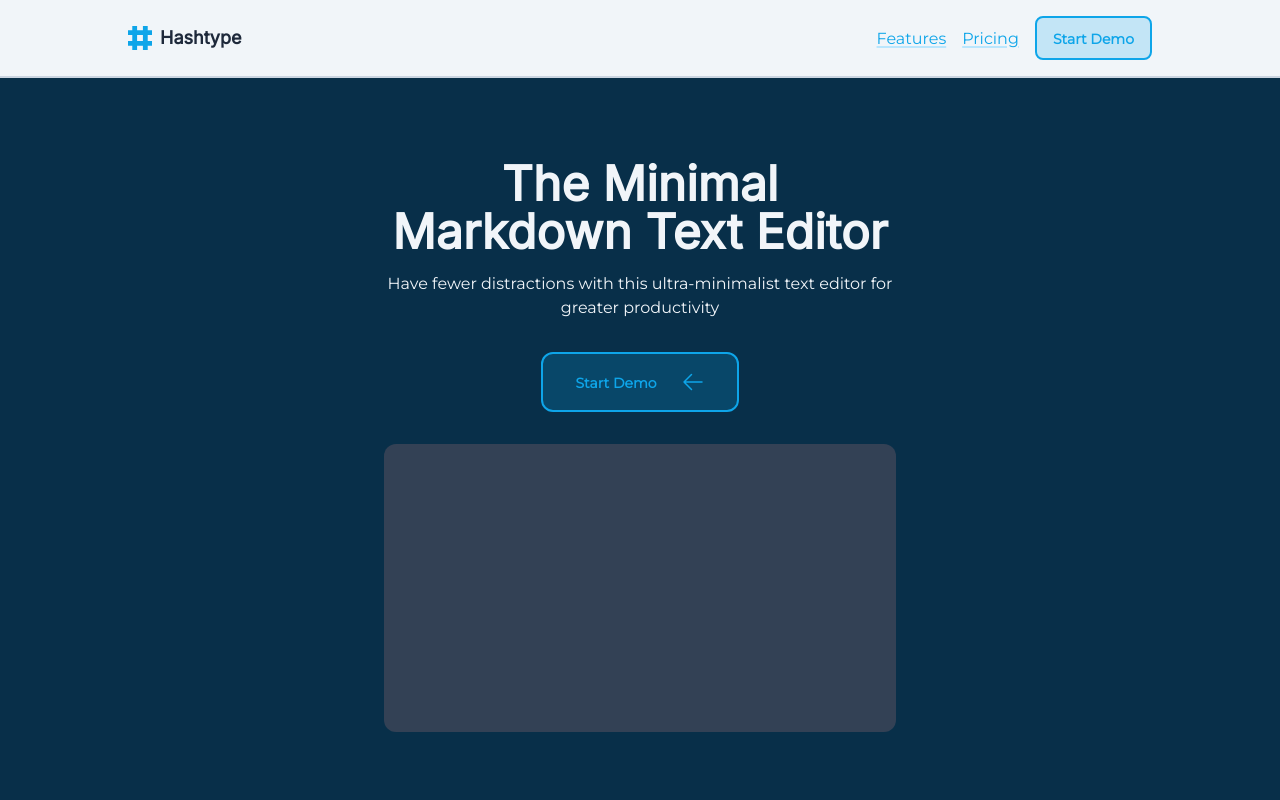
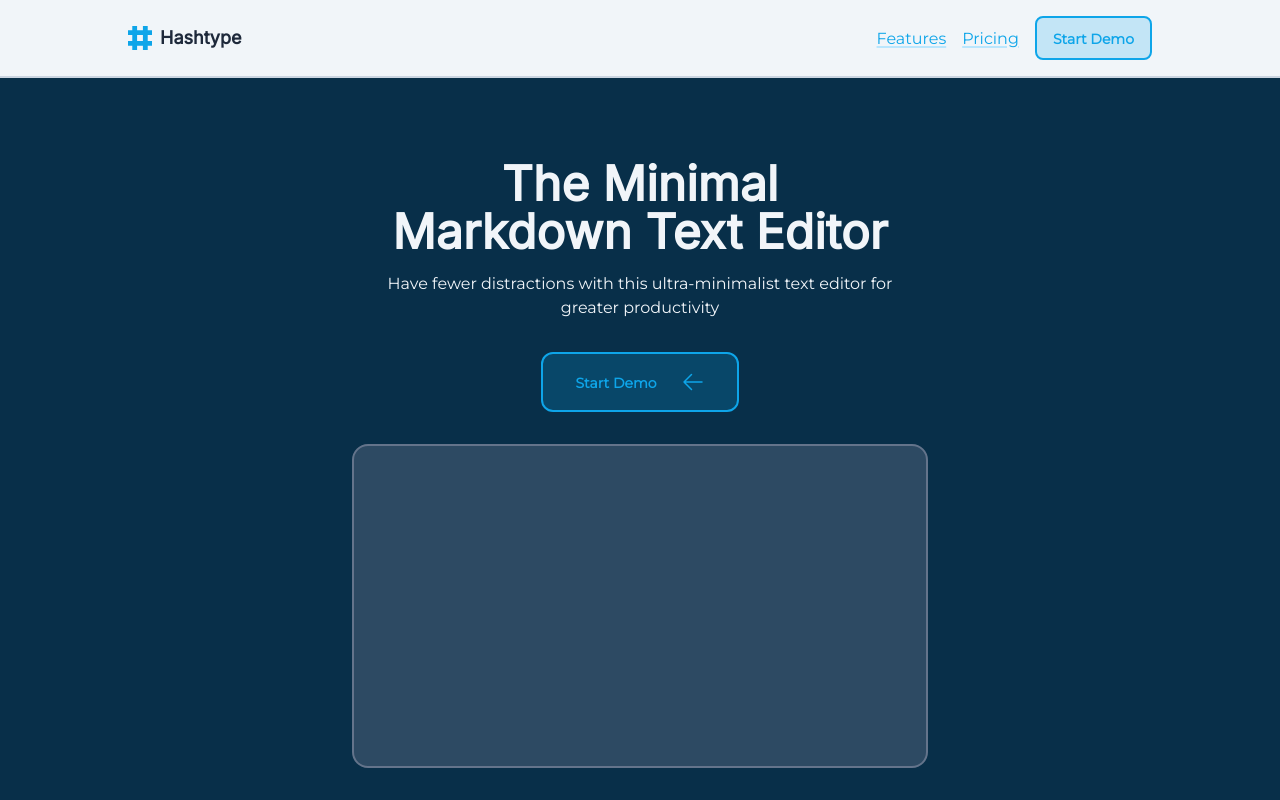
Before and after one commit to matovius/hashtype, a SvelteKit app: page / in a window 1280 px wide. Shown: the top 800 px of the page. Built offline with nearby package versions, Linux system fonts and the light colour scheme; a web font is replaced by a local one.

Commit message:
Update hero section image styles

```diff
--- a/src/routes/+page.svelte
+++ b/src/routes/+page.svelte
@@ -72,7 +72,7 @@
           />
         </div>
         <div
-          class="w-full min-w-[320px] max-w-lg aspect-video bg-slate-700 rounded-xl"
+          class="transition w-full min-w-[320px] max-w-xl aspect-video border-2 border-slate-500 bg-slate-500/40 rounded-2xl overflow-hidden hover:scale-110"
           title="Hero image goes here"
         />
       </div>
```
